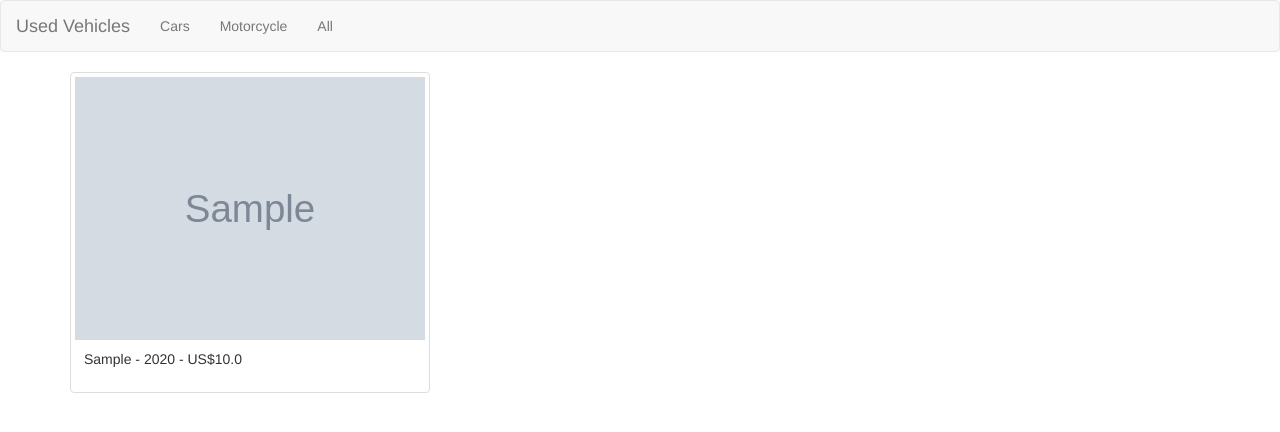
After one commit to icaro089/vehicle-CRUD-with-Django, a Django app: page /vehicles/list/ in a window 1280 px wide. The commit adds this page. Shown: the top 432 px of the page. Run offline with Django 3.2, Linux system fonts and the light colour scheme; tables that the repository leaves empty hold one stand-in row (values such as "Sample post"); grey boxes marked "Sample" are stand-in pictures; some libraries are stand-ins or nearby versions.

Commit message:
Created a vehicle list page

```diff
--- a/vehicle_CRUD/app/templates/base.html
+++ b/vehicle_CRUD/app/templates/base.html
@@ -6,8 +6,8 @@
         {% block title %}
         {% endblock %}
     </title>
-    <link rel="stylesheet" href="https://maxcdn.bootstrapcdn.com/bootstrap/4.5.0/css/bootstrap.min.css">
-    <script src="https://maxcdn.bootstrapcdn.com/bootstrap/4.5.0/js/bootstrap.min.js"></script>
+    <link href="https://maxcdn.bootstrapcdn.com/bootstrap/3.3.7/css/bootstrap.min.css" rel="stylesheet">
+    <script src="https://maxcdn.bootstrapcdn.com/bootstrap/3.3.7/js/bootstrap.min.js"></script>
 </head>
 <body>
     <nav class="navbar navbar-default">
--- /dev/null
+++ b/vehicle_CRUD/app/templates/vehicle_list.html
@@ -0,0 +1,24 @@
+{% extends 'base.html' %}
+{% load static %}
+{% load humanize %}
+
+{% block title %}
+Vehicles List
+{% endblock %}
+
+{% block content %}
+<div class="row">
+    {% for vehicle in list %}
+    <div class="col-md-4">
+        <div class="thumbnail">
+            <a href="#">
+                <img src="{{vehicle.photo.url}}" style="width: 100%">
+                <div class="caption">
+                    <p>{{vehicle.model}} - {{vehicle.year}} - US${{vehicle.price|intcomma}}</p>
+                </div>
+            </a>
+        </div>
+    </div>
+    {% endfor %}
+</div>
+{% endblock %}
--- /dev/null
+++ b/vehicle_CRUD/app/urls.py
@@ -0,0 +1,6 @@
+from django.urls import path
+from .views import *
+
+urlpatterns = [
+    path('vehicles/list/', vehicle_list, name='vehicle_list'),
+]
--- a/vehicle_CRUD/app/views.py
+++ b/vehicle_CRUD/app/views.py
@@ -1,3 +1,10 @@
 from django.shortcuts import render
+from .models import Vehicle
 
 # Create your views here.
+
+
+def vehicle_list(request, template_name='vehicle_list.html'):
+    vehicle = Vehicle.objects.all()
+    vehicles = {'list': vehicle}
+    return render(request,template_name, vehicles)
--- a/vehicle_CRUD/vehicle_CRUD/settings.py
+++ b/vehicle_CRUD/vehicle_CRUD/settings.py
@@ -33,6 +33,7 @@ ALLOWED_HOSTS = []
 INSTALLED_APPS = [
     'django.contrib.admin',
     'django.contrib.auth',
+    'django.contrib.humanize',
     'django.contrib.contenttypes',
     'django.contrib.sessions',
     'django.contrib.messages',
--- a/vehicle_CRUD/vehicle_CRUD/urls.py
+++ b/vehicle_CRUD/vehicle_CRUD/urls.py
@@ -16,8 +16,9 @@ Including another URLconf
 from django.conf import settings
 from django.conf.urls.static import static
 from django.contrib import admin
-from django.urls import path
+from django.urls import path, include
 
 urlpatterns = [
     path('admin/', admin.site.urls),
+    path('', include('app.urls')),
 ] + static(settings.MEDIA_URL, document_root=settings.MEDIA_ROOT)
```
Also changed, not shown: vehicle_CRUD/media/images/2020-ford-fusion-mmp-1-1568742907.jpeg (added).
